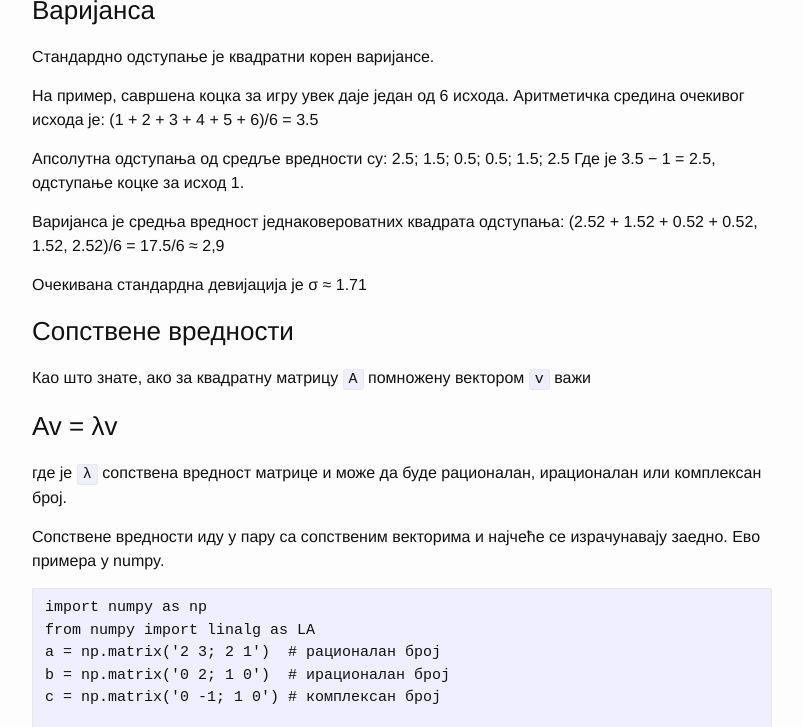
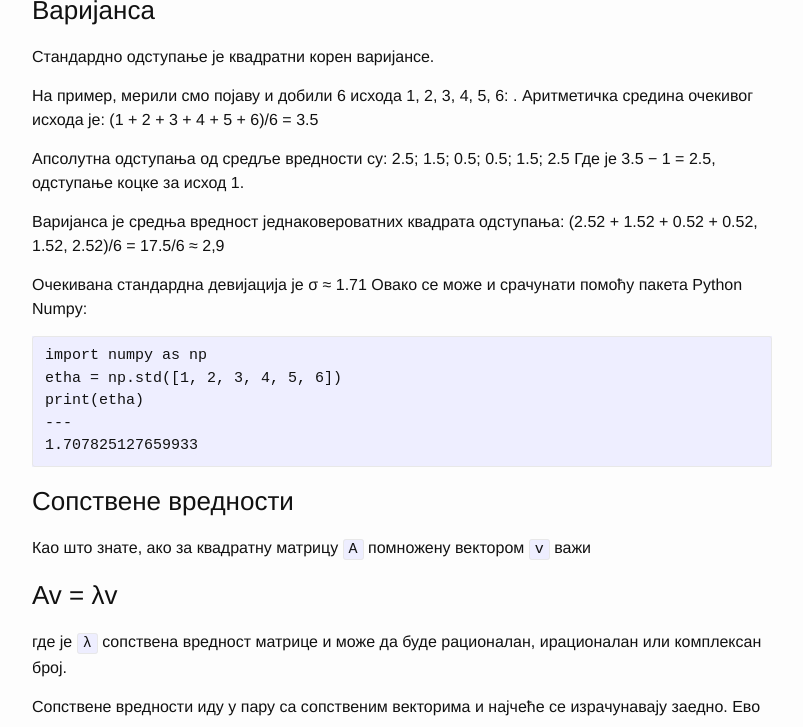
Before and after one commit to dejanbatanjac/dejanbatanjac.github.io, a Jekyll site: the page built from _posts/2019-02-05-ПЦА.md, in a window 1280 px wide and 900 px high, scrolled down 687 px, cut to the strip 173-900 px from the top of the window. Shown: the whole strip, without its empty margins (238-1041 px from the left). Built offline with Jekyll 4.4.1, drawn with Linux system fonts in a browser that asks for light colours; our own code applies the rules of GitHub Pages for plain Markdown files.

Commit message:
Added example for std

```diff
--- a/_posts/2019-02-05-ПЦА.md
+++ b/_posts/2019-02-05-ПЦА.md
@@ -21,7 +21,7 @@ published: true
 
 Стандардно одступање је квадратни корен варијансе.
 
-На пример, савршена коцка за игру увек даје један од 6 исхода. Аритметичка средина очекивог исхода је:  (1 + 2 + 3 + 4 + 5 + 6)/6 = 3.5
+На пример, мерили смо појаву и добили 6 исхода 1, 2, 3, 4, 5, 6: . Аритметичка средина очекивог исхода је:  (1 + 2 + 3 + 4 + 5 + 6)/6 = 3.5
 
 Апсолутна одступања од средље вредности су:  2.5; 1.5; 0.5; 0.5; 1.5; 2.5
 Где је 3.5 − 1 = 2.5, одступање коцке за исход 1.
@@ -30,6 +30,14 @@ published: true
 (2.52 + 1.52 + 0.52 + 0.52, 1.52, 2.52)/6 = 17.5/6 ≈ 2,9
 
 Очекивана стандардна девијација је σ ≈ 1.71
+Овако се може и срачунати помоћу пакета Python Numpy:
+~~~
+import numpy as np
+etha = np.std([1, 2, 3, 4, 5, 6])
+print(etha)
+---
+1.707825127659933
+~~~
 
 
 ### Сопствене вредности
```
